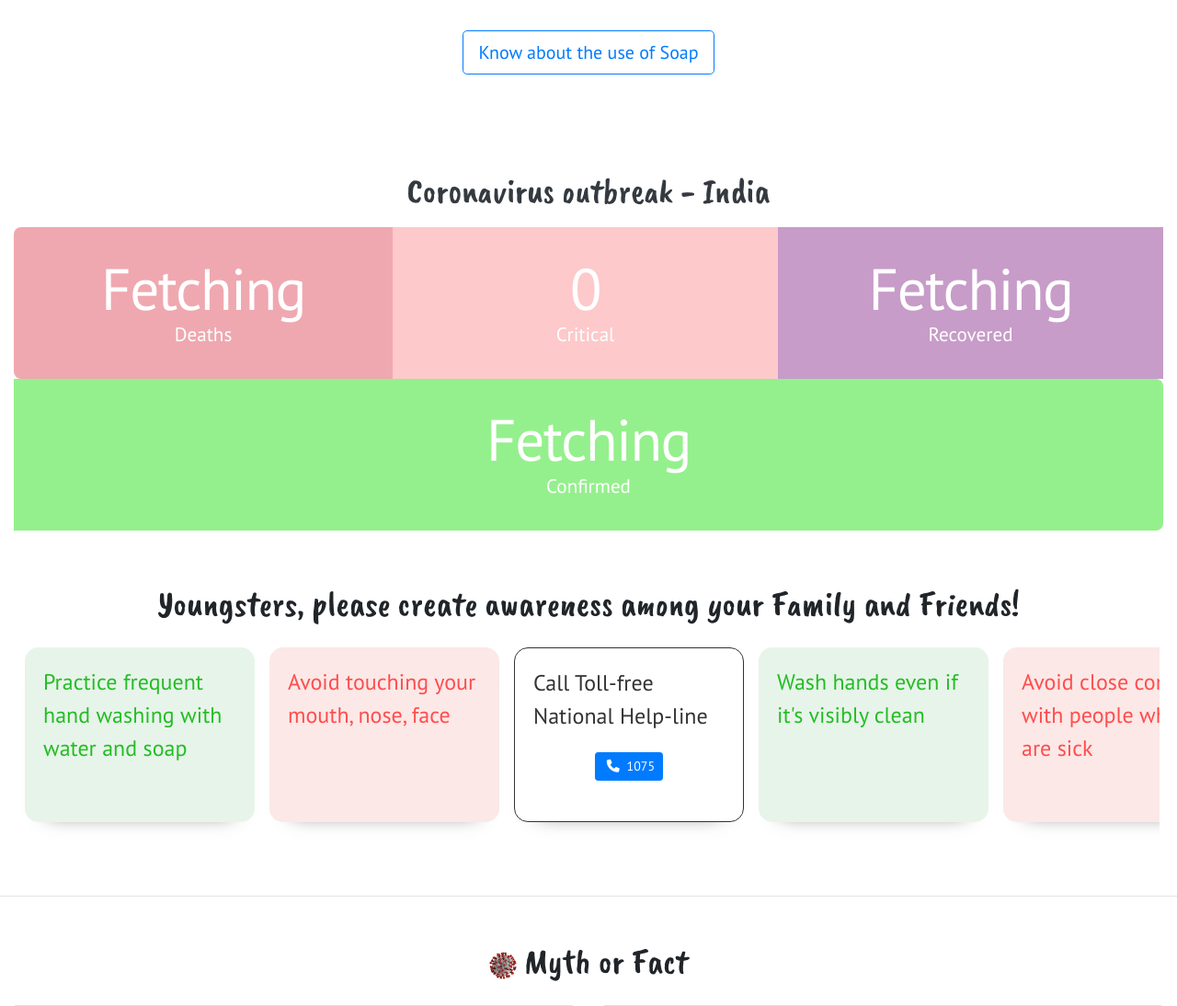
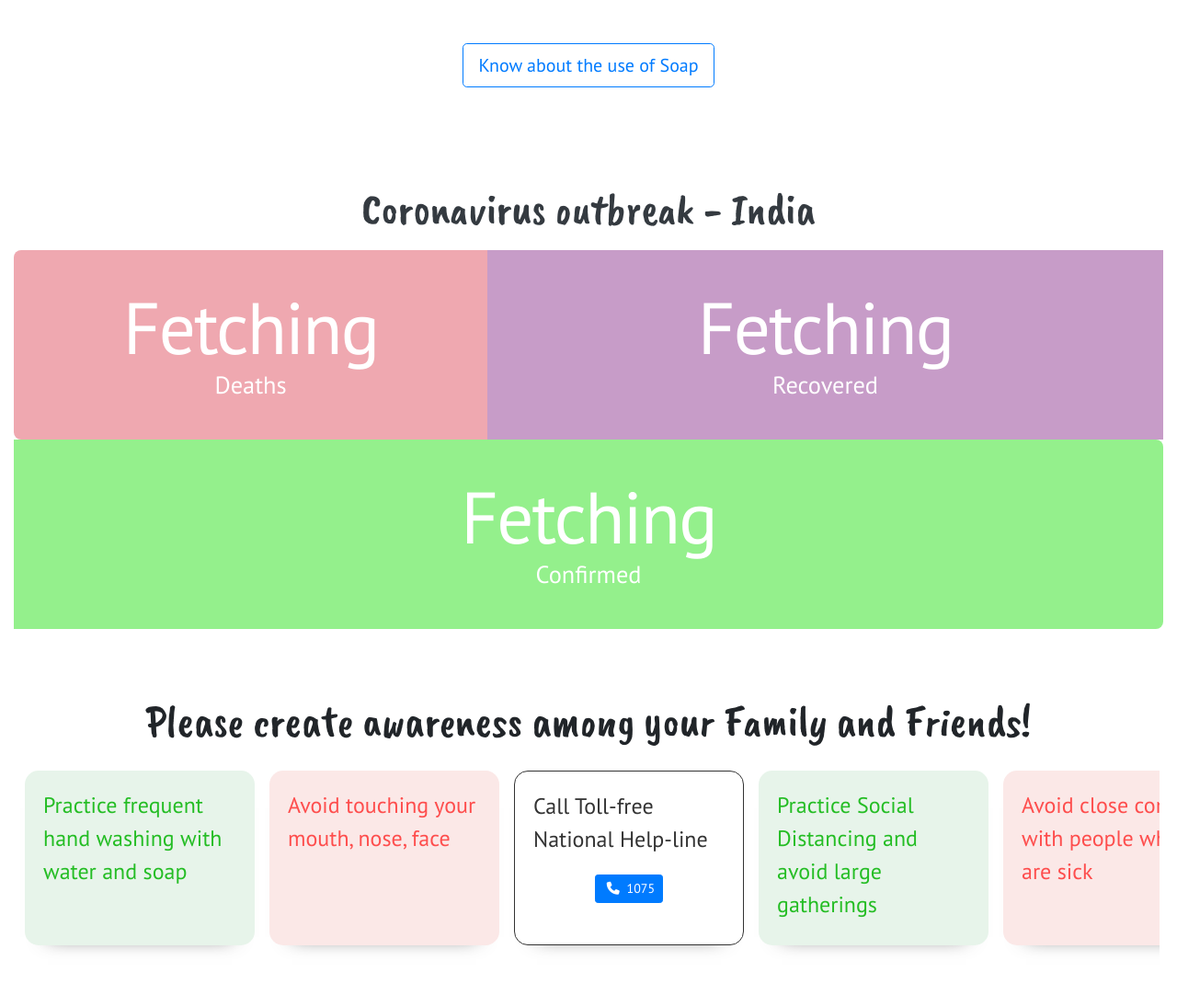
Before and after one commit to goss-gowtham/covid19, a PHP site: page / in a window 1280 px wide. Shown: the part 495-1589 px from the top of the page at 92% size. Run offline with PHP 8.4, Linux system fonts and the light colour scheme; some libraries are stand-ins or nearby versions.

Commit message:
responsiveness

```diff
--- a/home.html
+++ b/home.html
@@ -32,12 +32,9 @@
         <div class="d-flex justify-content-center p-5" ><a href="./blogs.html" class="btn btn-outline-primary btn-lg" title="Check out our blog">Know about the use of Soap</a></div>
         <div class="container-fluid my-5">
                 <h1 class="text-dark text-center py-2">Coronavirus outbreak - India</h1>
-                <div class="statistics d-flex row">
+                <div class="statistics row">
                     <div class="style1">
                         <strong id="deaths">Fetching</strong> Deaths
-                    </div>
-                    <div class="style4">
-                        <strong id="critical">0</strong> Critical
                     </div>
                     <div class="style2">
                         <strong id="recovered">Fetching</strong> Recovered
@@ -46,9 +43,10 @@
                         <strong id="confirmed">Fetching</strong> Confirmed
                     </div>
                 </div>
+                <p class="d-flex justify-content-end p-0 m-0 small" id="date"></p>
         </div>
         <div class="container-fluid">
-            <h2 class="text-center">Youngsters, please create awareness among your Family and Friends!</h2>
+            <h2 class="text-center">Please create awareness among your Family and Friends!</h2>
             <div class="row py-3 mx-1 hs">
                 <div class="card do-true mx-2">
                     <div class="card-body p-3">
@@ -68,7 +66,7 @@
                 </div>
                 <div class="card do-true mx-2">
                     <div class="card-body p-3">
-                        <p class="card-text">Wash hands even if it's visibly clean</p>
+                        <p class="card-text">Practice Social Distancing and avoid large gatherings</p>
                     </div>
                 </div>
                 <div class="card dont mx-2">
@@ -81,6 +79,16 @@
                         <p class="card-text">Stay home if you’re sick, Cover coughs and sneezes</p>
                     </div>
                 </div>
+                <div class="card do-true mx-2">
+                    <div class="card-body p-3">
+                        <p class="card-text">Throw used tissues into closed bins immediately after use</p>
+                    </div>
+                </div>
+                <div class="card do-true mx-2">
+                    <div class="card-body p-3">
+                        <p class="card-text">Wash hands even if it's visibly clean</p>
+                    </div>
+                </div>
             </div>
         </div>
         <hr class="my-5" />
@@ -90,7 +98,7 @@
                 <div class="col-sm-6">
                     <div class="card fake">
                         <div class="card-horizontal">
-                            <img src="./images/surgicalmask.jpg" alt="" height=100 width=100 style="float: left; padding-right: 1em; padding-bottom: 1em;" class="rounded-lg float-left m-2 shadow-sm"/>
+                            <img src="./images/surgicalmask.jpg" alt="" height=100 width=100 class="rounded-lg float-left m-2 shadow-sm"/>
                             <div class="card-body px-2">
                                 <div class="d-flex justify-content-between align-items-center">
                                     <h5 class="card-title">Wrong mask</h5>
@@ -109,7 +117,7 @@
                             </div>
                             <div class="card-body px-2">
                                 <div class="d-flex justify-content-between align-items-center">
-                                    <h5 class="card-title">N95 mask</h5>
+                                    <h5 class="card-title">N95 - Reliable mask</h5>
                                     <p class="badge badge-success justify-content-end"><a href="https://www.cdc.gov/coronavirus/2019-ncov/hcp/respirator-use-faq.html">Fact</a></p>
                                 </div>
                                 <p class="card-text">Wearing N95 type mask will prevent from spreading. It should be used properly with instructions as prescribed</p>
@@ -143,7 +151,7 @@
                             </div>
                             <div class="card-body px-2">
                                 <div class="d-flex justify-content-between align-items-center">
-                                    <h5 class="card-title">Covid prevails in Desert areas too</h5>
+                                    <h5 class="card-title">Corona lives in Desert areas too</h5>
                                     <p class="badge badge-success justify-content-end"><a href="https://www.who.int/emergencies/diseases/novel-coronavirus-2019/advice-for-public/myth-busters">Fact</a></p>
                                 </div>
                                 <p class="card-text">Covid 19 virus can even be transmitted in areas with hot and humid climate. As well as taking a hot bath cannot kill virus</p>
@@ -229,7 +237,7 @@
                             </div>
                             <div class="card-body px-2">
                                 <div class="d-flex justify-content-between align-items-center">
-                                    <h5 class="card-title">Drinking alcohol prevents corona</h5>
+                                    <h5 class="card-title">Drinking alcohol kills corona</h5>
                                     <p class="badge badge-danger justify-content-end">Fake</p>
                                 </div>
                                 <p class="card-text">Spraying alcohol or chlorine all over your body will kill virus</p>
@@ -360,62 +368,58 @@
         <hr class="mt-5"/>
         <div class="container-fluid" id="visualisation">
             <div class="row">
-                <div class="col-lg-6 col-md-12 col-sm-12 col-xs-12">
+                <div class="col-lg-6 col-md-12 col-sm-12 col-xs-12 ">
                     <h2 class="text-dark text-center py-2">Worldwide outbreak</h2>
-                    <iframe src="https://experience.arcgis.com/experience/685d0ace521648f8a5beeeee1b9125cd" height="500px" width="100%"></iframe>
+                    <div class="embed-responsive embed-responsive-16by9">
+                        <iframe class="shadow-class border-0 embed-responsive embed-responsive-16by9" src="https://experience.arcgis.com/experience/685d0ace521648f8a5beeeee1b9125cd"></iframe>
+                    </div>
                 </div>
-                <div class="col-lg-6 col-md-12 col-sm-12 col-xs-12">
+                <div class="col-lg-6 col-md-12 col-sm-12 col-xs-12 ">
                     <h2 class="text-dark text-center py-2">Statewise cases</h2>
-                    <iframe class= "shadow-class" src="https://public.flourish.studio/visualisation/1535461/embed#fl-layout-primary-container" height="500px" width="100%"></iframe>
+                    <div class="embed-responsive embed-responsive-16by9">
+                        <iframe class= "shadow-class border-0 embed-responsive embed-responsive-16by9" src="https://public.flourish.studio/visualisation/1535461/embed#fl-layout-primary-container"></iframe>
+                    </div>
                 </div>
             </div>
         </div>
         <hr class="my-5"/>
         <div class="container-fluid">
             <h2 class="text-center">Social feeds</h2>
-            <div class="row d-flex justify-content-center">
-                <div class="col-lg-6 col-md-6 col-sm-12 col-xs-12 h-25">
-                    <div class="p-3">
-                        <p class="card-text"><a class="twitter-timeline" data-width="500" data-height="350" data-theme="dark" href="https://twitter.com/Vijayabaskarofl?ref_src=twsrc%5Etfw">Tweets by Vijayabaskarofl</a> <script async src="https://platform.twitter.com/widgets.js" charset="utf-8"></script> </p>
+            <div class="row mx-auto">
+                <div class="col-lg-6 col-md-6 col-sm-12 col-xs-12">
+                    <div class="py-3">
+                        <p class="card-text"><a class="twitter-timeline" noheader nofooter noborders data-conversation="none" data-width="50vw" data-height="60vh" data-theme="dark" href="https://twitter.com/CDCgov?ref_src=twsrc%5Etfw">Tweets by CDCgov</a> <script async src="https://platform.twitter.com/widgets.js" charset="utf-8"></script> </p>
                     </div>
                 </div>
                 <div class="col-lg-6 col-md-6 col-sm-12 col-xs-12">
-                    <div class="p-3">
-                        <p class="card-text"><a class="twitter-timeline" data-width="500" data-height="350" data-theme="dark" href="https://twitter.com/CDCgov?ref_src=twsrc%5Etfw">Tweets by CDCgov</a> <script async src="https://platform.twitter.com/widgets.js" charset="utf-8"></script> </p>
+                    <div class="py-3">
+                        <p class="card-text"><a class="twitter-timeline" noheader nofooter noborders data-conversation="none" data-width="50vw" data-height="60vh" data-theme="dark" href="https://twitter.com/MoHFW_INDIA?ref_src=twsrc%5Etfw">Tweets by MoHFW_INDIA</a> <script async src="https://platform.twitter.com/widgets.js" charset="utf-8"></script> </p>
                     </div>
                 </div>
-                <div class="col-lg-6 col-md-6 col-sm-12 col-xs-12">
-                    <div class="p-3">
-                        <p class="card-text"><a class="twitter-timeline" data-width="500" data-height="350" data-theme="dark" href="https://twitter.com/MoHFW_INDIA?ref_src=twsrc%5Etfw">Tweets by MoHFW_INDIA</a> <script async src="https://platform.twitter.com/widgets.js" charset="utf-8"></script> </p>
-                    </div>
-                </div>
-
             </div>
         </div>
-        <p class="d-flex justify-content-end m-0 p-0 small" id="date"></p>
         <h2 class="text-center py-3">Check out these videos </h2>
-        <div class="container-fluid" id="precautions">
-            <nav>
-                <div class="nav nav-tabs d-flex justify-content-center bg-red" id="nav-tab" role="tablist">
-                    <a class="nav-item nav-link active" id="nav-hindi-tab" data-toggle="tab" href="#nav-hindi" role="tab" aria-controls="nav-hindi" aria-selected="true">Hindi</a>
-                    <a class="nav-item nav-link" id="nav-tamil-tab" data-toggle="tab" href="#nav-tamil" role="tab" aria-controls="nav-tamil" aria-selected="false">Tamil</a>
-                    <a class="nav-item nav-link" id="nav-malayalam-tab" data-toggle="tab" href="#nav-malayalam" role="tab" aria-controls="nav-malayalam" aria-selected="false">Malayalam</a>
-                    <a class="nav-item nav-link" id="nav-english-tab" data-toggle="tab" href="#nav-english" role="tab" aria-controls="nav-english" aria-selected="false">English</a>                </div>
-            </nav>
-            <div class="tab-content d-flex justify-content-center pt-3 mx-auto" id="nav-tabContent">
-                <div class="tab-pane fade show active" id="nav-hindi" role="tabpanel" aria-labelledby="nav-hindi-tab">
-                    <iframe width="560" height="315" src="https://www.youtube.com/embed/v-852f1PXBo" frameborder="0" allow="accelerometer; autoplay; encrypted-media; gyroscope; picture-in-picture" allowfullscreen></iframe>
-                </div>3
-                <div class="tab-pane fade" id="nav-tamil" role="tabpanel" aria-labelledby="nav-tamil-tab">
-                    <iframe width="560" height="315" src="https://www.youtube.com/embed/TEy7q98Qe7Y" frameborder="0" allow="accelerometer; autoplay; encrypted-media; gyroscope; picture-in-picture" allowfullscreen></iframe>
+        <div class="col-md-12">
+            <div class="nav nav-tabs d-flex justify-content-center align-items-center" id="nav-tab" role="tablist">
+                <a class="nav-item nav-link" id="nav-hindi-tab" data-toggle="tab" href="#nav-hindi" role="tab" aria-controls="nav-hindi" aria-selected="true">Hindi</a>
+                <a class="nav-item nav-link active" id="nav-tamil-tab" data-toggle="tab" href="#nav-tamil" role="tab" aria-controls="nav-tamil" aria-selected="false">Tamil</a>
+                <a class="nav-item nav-link" id="nav-malayalam-tab" data-toggle="tab" href="#nav-malayalam" role="tab" aria-controls="nav-malayalam" aria-selected="false">Malayalam</a>
+                <a class="nav-item nav-link" id="nav-english-tab" data-toggle="tab" href="#nav-english" role="tab" aria-controls="nav-english" aria-selected="false">English</a>
+            </div>
+            <div class="tab-content d-flex justify-content-center pt-3 mx-auto" id="nav-tabContent" style="height: 70vh">
+                <div class="tab-pane fade embed-responsive embed-responsive-16by9" id="nav-hindi" role="tabpanel" aria-labelledby="nav-hindi-tab">
+                    <iframe class="embed-responsive-item" src="https://www.youtube.com/embed/v-852f1PXBo" frameborder="0" allow="accelerometer; autoplay; encrypted-media; gyroscope; picture-in-picture"></iframe>
                 </div>
-                <div class="tab-pane fade" id="nav-malayalam" role="tabpanel" aria-labelledby="nav-malayalam-tab">
-                    <iframe width="560" height="315" src="https://www.youtube.com/embed/0ziiL-2J7lc" frame3border="0" allow="accelerometer; autoplay; encrypted-media; gyroscope; picture-in-picture" allowfullscreen></iframe>
+                <div class="tab-pane fade embed-responsive embed-responsive-16by9 show active" id="nav-tamil" role="tabpanel" aria-labelledby="nav-tamil-tab">
+                    <iframe class="embed-responsive-item" src="https://www.youtube.com/embed/TEy7q98Qe7Y" frameborder="0" allow="accelerometer; autoplay; encrypted-media; gyroscope; picture-in-picture"></iframe>
                 </div>
-                <div class="tab-pane fade" id="nav-english" role="tabpanel" aria-labelledby="nav-english-tab">
-                    <iframe width="560" height="315" src="https://www.youtube.com/embed/mOV1aBVYKGA" frameborder="0" allow="accelerometer; autoplay; encrypted-media; gyroscope; picture-in-picture" allowfullscreen></iframe>
+                <div class="tab-pane fade embed-responsive embed-responsive-16by9" id="nav-malayalam" role="tabpanel" aria-labelledby="nav-malayalam-tab">
+                    <iframe class="embed-responsive-item" src="https://www.youtube.com/embed/0ziiL-2J7lc" frameborder="0" allow="accelerometer; autoplay; encrypted-media; gyroscope; picture-in-picture"></iframe>
                 </div>
-            </div>3
+                <div class="tab-pane fade embed-responsive embed-responsive-16by9" id="nav-english" role="tabpanel" aria-labelledby="nav-english-tab">
+                    <iframe class="embed-responsive-item" src="https://www.youtube.com/embed/mOV1aBVYKGA" frameborder="0" allow="accelerometer; autoplay; encrypted-media; gyroscope; picture-in-picture"></iframe>
+                </div>
+            </div>
         </div>
         <div id="button" style="position: relative"><i class="fa fa-share-alt fa-3x"></i></div>
         <div class="card-footer text-center mt-3"><a href="who.int">Source</a> |
--- a/styles.css
+++ b/styles.css
@@ -4,6 +4,7 @@
 body {
   font-family: "Pt Sans";
   min-width: 100%;
+  font-size: 20px;
 }
 #body-css {
   background: no-repeat url(./images/favicon.jpg) fixed;
@@ -34,10 +35,14 @@ body::-webkit-scrollbar-thumb
 											  transparent)
 }
 
+nav {
+  width: 100%;
+}
+
 /* Statistics */
 .statistics {
   width: 100%;
-  margin: 0 0 3em 0;
+  margin: 0 0 1em 0;
   padding: 0;
   list-style: none;
   cursor: default;
@@ -164,7 +169,6 @@ img {
 
 .container-fluid {
   font-size: 1.2em;
-  width: 100%;
 }
 
 .card-title {
@@ -262,3 +266,17 @@ img {
 .hs p {
   text-align: start !important;
 }
+
+.videoWrapper {
+	position: relative;
+	padding-bottom: 56.25%; /* 16:9 */
+	padding-top: 25px;
+	height: 0;
+}
+.videoWrapper iframe {
+	position: absolute;
+	top: 0;
+	left: 0;
+	width: 100%;
+	height: 100%;
+}
```
